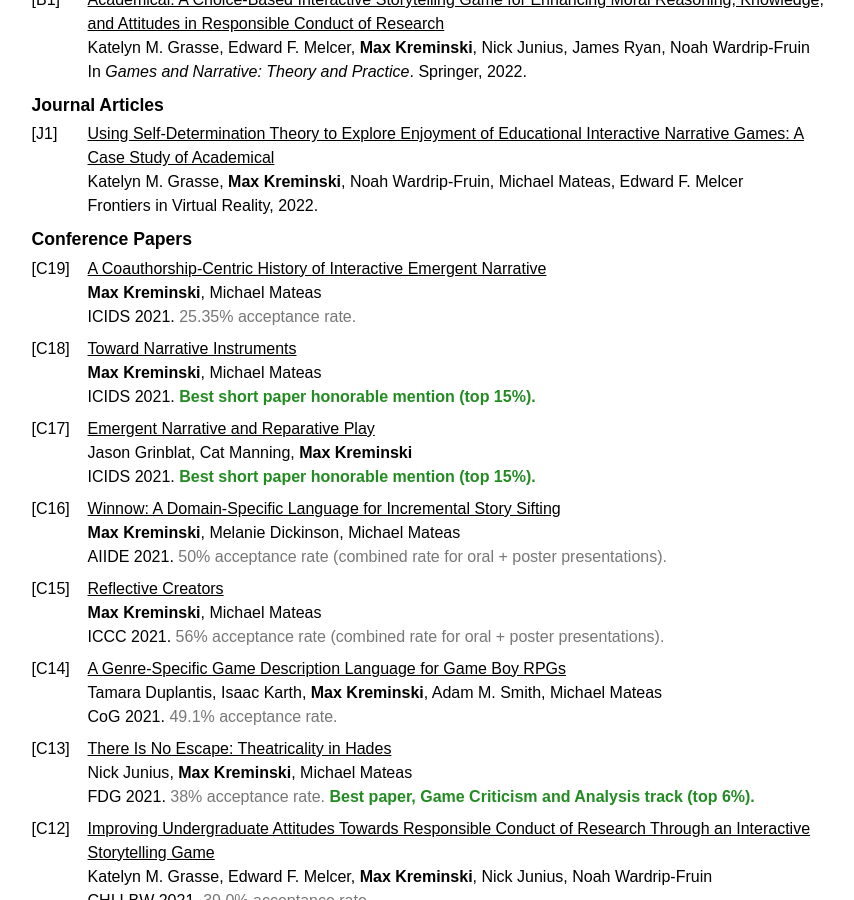
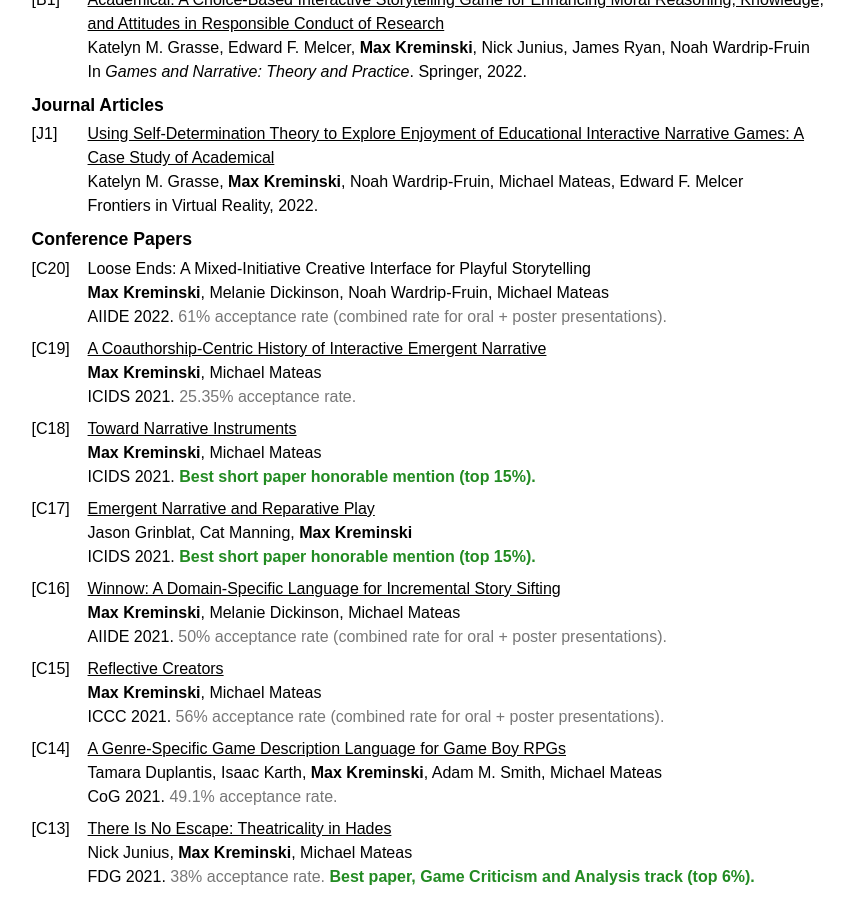
Before and after one commit to mkremins/mkremins.github.io, a Jekyll site: the page built from cv/index.html, in a window 1280 px wide and 900 px high, scrolled down 1148 px. Shown: the whole window, without its empty margins (208-1062 px from the left). Built offline with Jekyll 4.4.1, drawn with Linux system fonts in a browser that asks for light colours; some web fonts are replaced.

Commit message:
Add AIIDE 2022 Loose Ends paper

```diff
--- a/_data/publications.json
+++ b/_data/publications.json
@@ -1,4 +1,16 @@
 [
+{
+  "title": "Loose Ends: A Mixed-Initiative Creative Interface for Playful Storytelling",
+  "url": "",
+  "authors": ["Max Kreminski", "Melanie Dickinson", "Noah Wardrip-Fruin", "Michael Mateas"],
+  "year": "2022",
+  "venue": "AIIDE",
+  "venue_long": "Artificial Intelligence and Interactive Digital Entertainment",
+  "venue_note": "poster paper",
+  "pubtype": "full",
+  "acceptrate": "61%",
+  "acceptnote": "combined rate for oral + poster presentations"
+},
 {
   "title": "Authoring for Story Sifters",
   "url": "",
```
